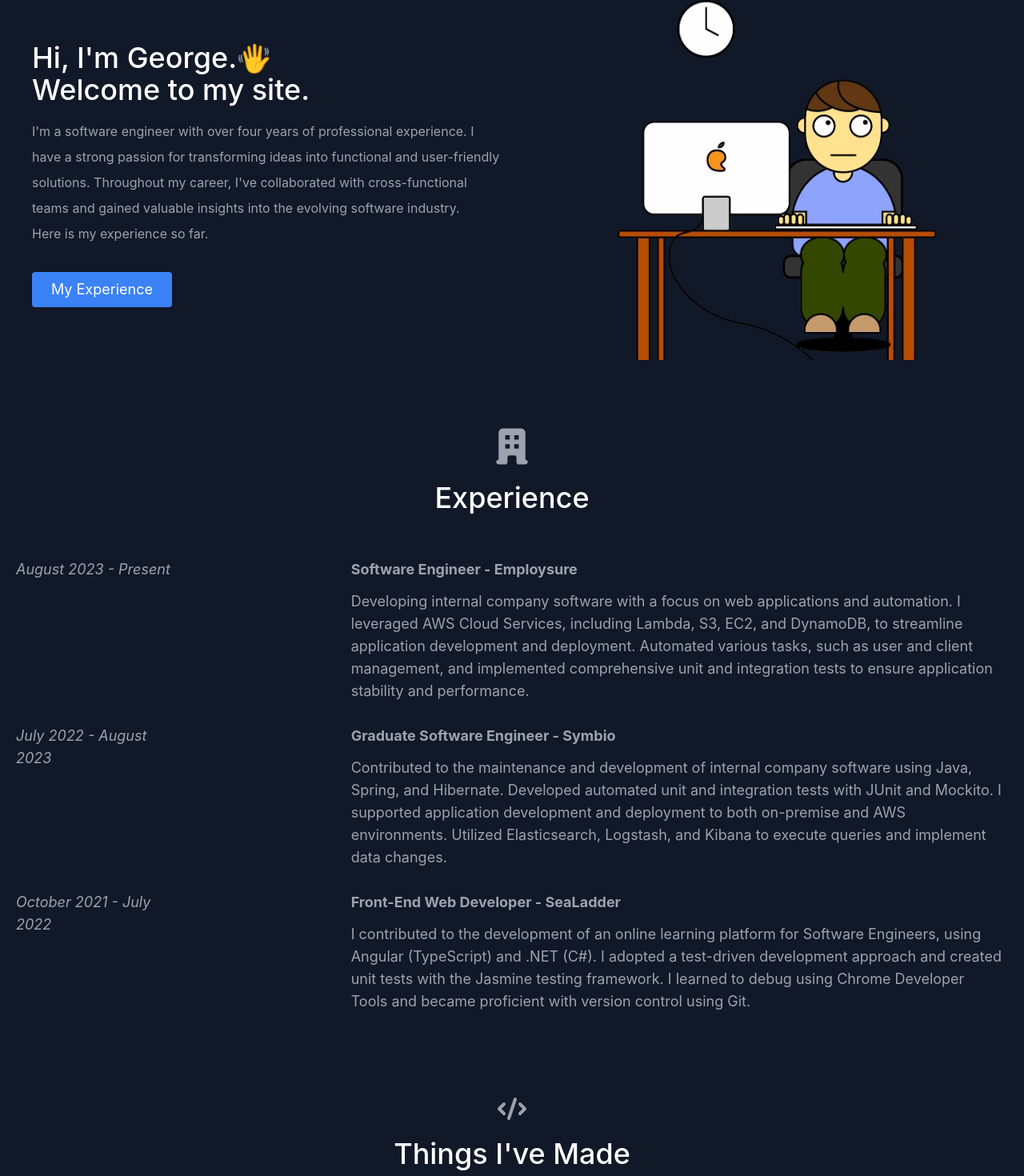
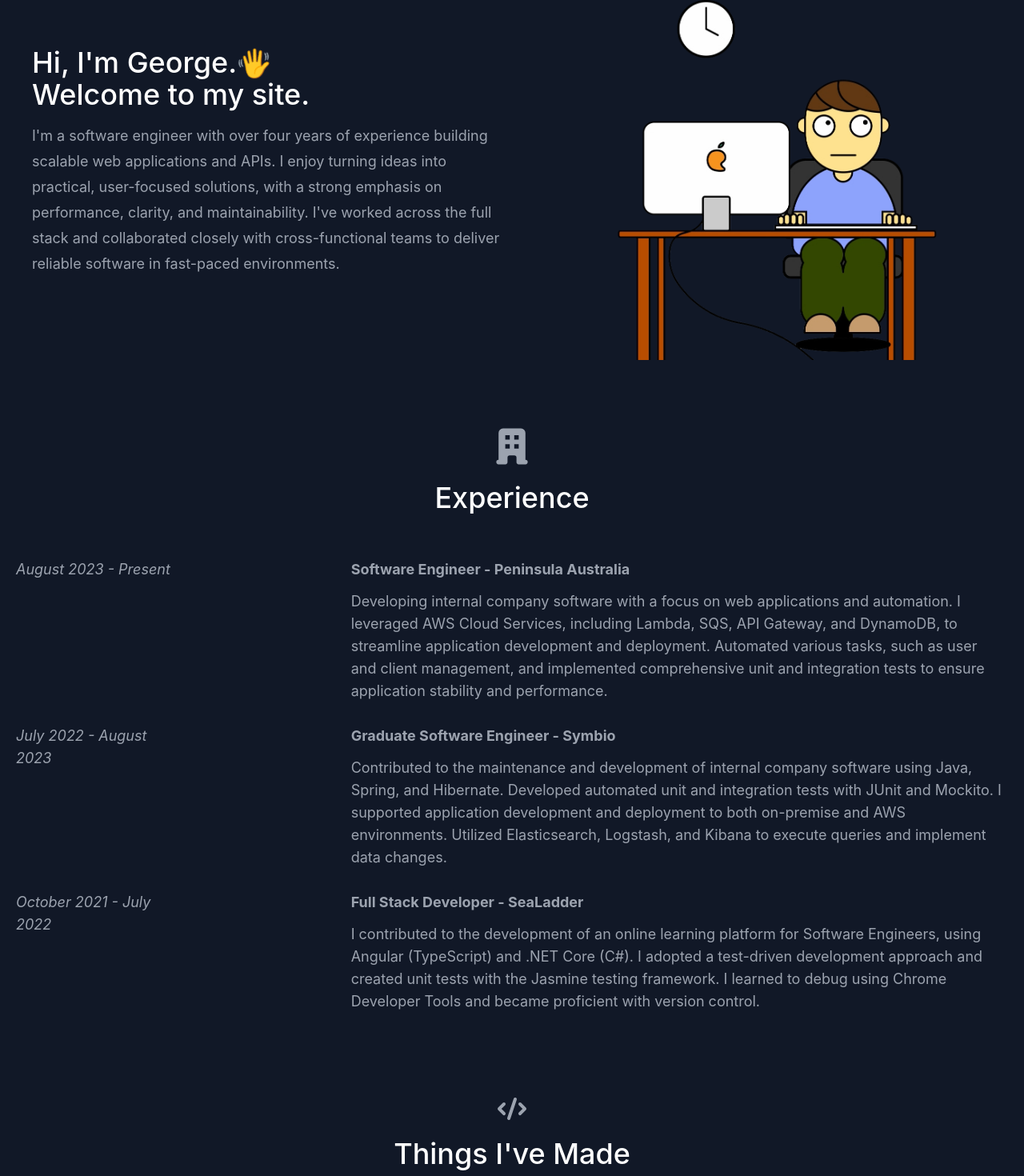
Before and after one commit to georgee99/george-website, a React (Create React App) app: page / in a window 1280 px wide. Shown: the part 93-1563 px from the top of the page at 80% size. Built offline with nearby package versions, Linux system fonts and the light colour scheme.

Commit message:
small design changes and cleanup

```diff
--- a/src/components/About.js
+++ b/src/components/About.js
@@ -17,30 +17,11 @@ export default function About() {
             </h1>
           </div>
           <p id="sub-intro" className="mb-8 leading-relaxed">
-            I'm a software engineer with over four years of professional
-            experience. I have a strong passion for transforming ideas into
-            functional and user-friendly solutions. Throughout my career, I've
-            collaborated with cross-functional teams and gained valuable
-            insights into the evolving software industry. <br></br>
-            Here is my experience so far.
+            I'm a software engineer with over four years of experience building scalable web applications and APIs.
+            I enjoy turning ideas into practical, user-focused solutions, with a strong emphasis on performance, clarity,
+            and maintainability. I've worked across the full stack and collaborated closely with cross-functional teams
+            to deliver reliable software in fast-paced environments.<br></br>
           </p>
-          <div>
-            <a
-              href="#experience"
-              onClick={(e) => {
-                let project = document.getElementById("experience");
-                e.preventDefault();
-                project &&
-                  project.scrollIntoView({
-                    behavior: "smooth",
-                    block: "start",
-                  });
-              }}
-              className="view-projects-button inline-flex text-white bg-blue-500 border-0 py-2 px-6 focus:outline-none hover:bg-sky-500 rounded text-lg"
-            >
-              My Experience
-            </a>
-          </div>
         </div>
         <NervousCoder />
       </div>
--- a/src/components/Contact.js
+++ b/src/components/Contact.js
@@ -26,7 +26,7 @@ export default function Contact() {
 
   return (
     <section id="contact" className="relative">
-      <div className="container mx-auto sm:w-1/3">
+      <div className="container mx-auto px-5 sm:w-1/4">
         <form netlify name="contact" onSubmit={handleSubmit}>
           <h2 className="text-white sm:text-4xl text-3xl mb-1 font-medium title-font">
             Contact Me
--- a/src/components/Experience.js
+++ b/src/components/Experience.js
@@ -1,4 +1,3 @@
-import React from "react";
 import { experienceData } from "../data/Data";
 import { OfficeBuildingIcon } from "@heroicons/react/solid";
 
--- a/src/components/Links.js
+++ b/src/components/Links.js
@@ -2,22 +2,22 @@ import linkedInLogo from "../images/LinkedIn.png";
 import twitterLogo from "../images/Twitter-SVG.svg";
 import githubLogo from "../images/github-logo.png";
 import CV from "../data/CV.pdf";
-import { EmojiHappyIcon } from "@heroicons/react/solid";
 
 export default function Links() {
   return (
-    <section>
-      <div id="skills-thing" className="container px-5 py-10 mx-auto">
-        <div className="text-center mb-20">
-          <h1
-            id="social-text"
-            className="sm:text-4xl text-3xl font-medium title-font text-white mb-4"
+    <footer id="socials-footer" className="bg-gray-800 text-white">
+      <div className="container mx-auto flex p-4 items-center justify-between">
+        <div className="font-medium text-gray-400">
+          <a
+            href="https://georgeelz.blog/"
+            target="_blank"
+            rel="noreferrer"
+            className="ml-3 text-base hover:text-white"
           >
-            My socials and CV &nbsp;
-            <EmojiHappyIcon className="mx-auto inline-block w-12 " />
-          </h1>
+            Blog
+          </a>
         </div>
-        <div className="flex justify-center">
+        <div className="flex items-center space-x-8">
           {/* GitHub */}
           <a
             href="https://github.com/georgee99"
@@ -26,7 +26,7 @@ export default function Links() {
           >
             <img
               id="github"
-              className="object-contain h-24 w-48 social-link"
+              className="object-contain h-10 w-10 social-link"
               src={githubLogo}
               alt="GitHub"
             ></img>
@@ -38,7 +38,7 @@ export default function Links() {
             rel="noreferrer"
           >
             <img
-              className="object-contain h-24 w-48 social-link"
+              className="object-contain h-10 w-10 social-link"
               src={linkedInLogo}
               alt="LinkedIn"
             ></img>
@@ -48,7 +48,7 @@ export default function Links() {
           <a href={CV} download title="CV">
             <svg
               xmlns="http://www.w3.org/2000/svg"
-              className="object-contain h-24 w-32 social-link"
+              className="object-contain h-10 w-10 social-link"
               fill="none"
               viewBox="0 0 24 24"
               stroke="currentColor"
@@ -63,20 +63,16 @@ export default function Links() {
           </a>
 
           {/* Twitter */}
-          <a
-            href="https://twitter.com/GeorgeEL99"
-            target="_blank"
-            rel="noreferrer"
-          >
+          <a href="https://twitter.com/GeorgeEL99" target="_blank" rel="noreferrer">
             <img
               id="twitter"
-              className="object-contain h-24 w-48 social-link"
+              className="object-contain h-10 w-10 social-link"
               src={twitterLogo}
               alt="Twitter"
             ></img>
           </a>
         </div>
       </div>
-    </section>
+    </footer>
   );
 }
--- a/src/components/Navbar.js
+++ b/src/components/Navbar.js
@@ -1,4 +1,3 @@
-import React from "react";
 import { ArrowRightIcon } from "@heroicons/react/solid";
 
 export default function Navbar() {
@@ -23,10 +22,10 @@ export default function Navbar() {
           <a
             href="#experience"
             onClick={(e) => {
-              let projects = document.getElementById("experience");
+              let experience = document.getElementById("experience");
               e.preventDefault();
-              projects &&
-                projects.scrollIntoView({ behavior: "smooth", block: "start" });
+              experience &&
+                experience.scrollIntoView({ behavior: "smooth", block: "start" });
             }}
             className="mr-5 hover:text-white"
           >
--- a/src/components/NervousCoder.js
+++ b/src/components/NervousCoder.js
@@ -1,4 +1,4 @@
-import React, { useEffect, useState } from "react";
+import { useEffect, useState } from "react";
 import Coder from "../images/nervousCoder.png";
 import CoderCopy from "../images/copyOfNervousCoder.png";
 
--- a/src/components/Projects.js
+++ b/src/components/Projects.js
@@ -11,7 +11,7 @@ export default function Projects() {
             Things I've Made
           </h1>
           <p className="lg:w-2/3 mx-auto leading-relaxed text-base">
-            Below are some projects I've done
+            Below are some projects I've worked on
           </p>
         </div>
         <div className="flex flex-wrap -m-4">
--- a/src/components/Skills.js
+++ b/src/components/Skills.js
@@ -12,7 +12,7 @@ export default function Skills() {
             Technical Skills
           </h1>
           <p className="text-base leading-relaxed xl:w-2/4 lg:w-3/4 mx-auto">
-            Some of the technical skills which I've picked up on during my career.
+            Some of the technical skills which I've picked up on during my career
           </p>
         </div>
         <div className="flex flex-wrap lg:w-4/5 sm:mx-auto sm:mb-2 -mx-2">
--- a/src/data/Data.js
+++ b/src/data/Data.js
@@ -53,9 +53,9 @@ export const projects = [
 
 export const experienceData = [
   {
-    company: "Employsure",
+    company: "Peninsula Australia",
     description:
-      "Developing internal company software with a focus on web applications and automation. I leveraged AWS Cloud Services, including Lambda, S3, EC2, and DynamoDB, to streamline application development and deployment. Automated various tasks, such as user and client management, and implemented comprehensive unit and integration tests to ensure application stability and performance.",
+      "Developing internal company software with a focus on web applications and automation. I leveraged AWS Cloud Services, including Lambda, SQS, API Gateway, and DynamoDB, to streamline application development and deployment. Automated various tasks, such as user and client management, and implemented comprehensive unit and integration tests to ensure application stability and performance.",
     dates: "August 2023 - Present",
     jobTitle: "Software Engineer",
   },
@@ -70,9 +70,9 @@ export const experienceData = [
   {
     company: "SeaLadder",
     description:
-      "I contributed to the development of an online learning platform for Software Engineers, using Angular (TypeScript) and .NET (C#). I adopted a test-driven development approach and created unit tests with the Jasmine testing framework. I learned to debug using Chrome Developer Tools and became proficient with version control using Git.",
+      "I contributed to the development of an online learning platform for Software Engineers, using Angular (TypeScript) and .NET Core (C#). I adopted a test-driven development approach and created unit tests with the Jasmine testing framework. I learned to debug using Chrome Developer Tools and became proficient with version control.",
 
     dates: "October 2021 - July 2022",
-    jobTitle: "Front-End Web Developer",
+    jobTitle: "Full Stack Developer",
   },
 ];
--- a/src/index.css
+++ b/src/index.css
@@ -23,6 +23,7 @@ code {
 
 #sub-intro {
   line-height: 2rem;
+  font-size: 1.125rem;
 }
 
 @keyframes animate {
@@ -51,10 +52,13 @@ code {
 
 .social-link {
   color: white;
+  transition: transform 160ms ease-in-out;
 }
 
 .social-link:hover {
-  animation: animate 0.5s;
+  -webkit-transform: scale(1.06);
+  transform: scale(1.06);
+  cursor: pointer;
 }
 
 #social-text {
```
Also changed, not shown: 1 other file (tests, documents, lock files or other folders).
